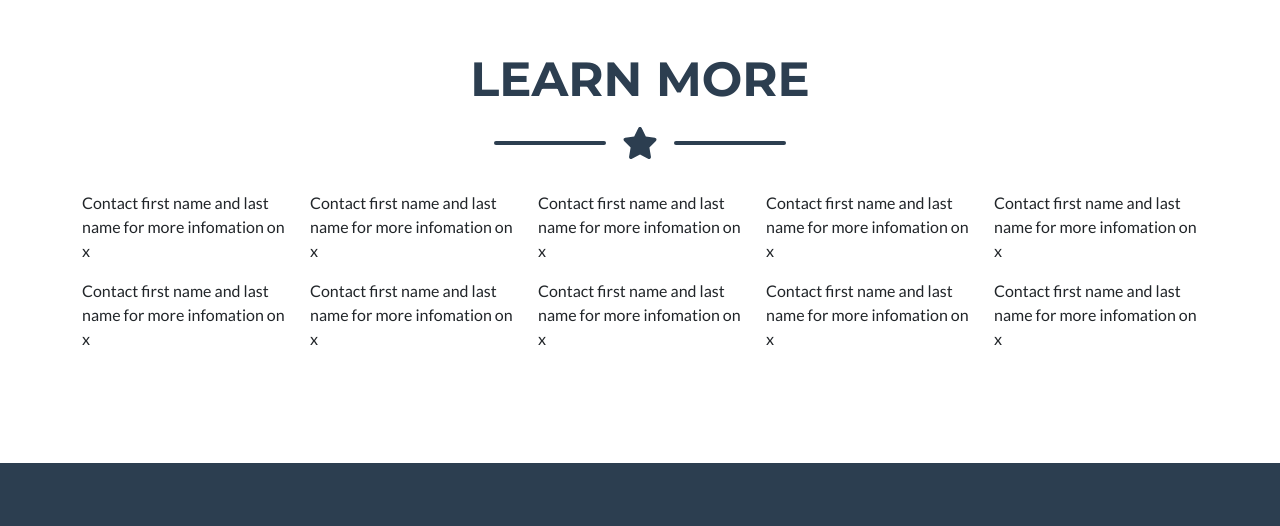
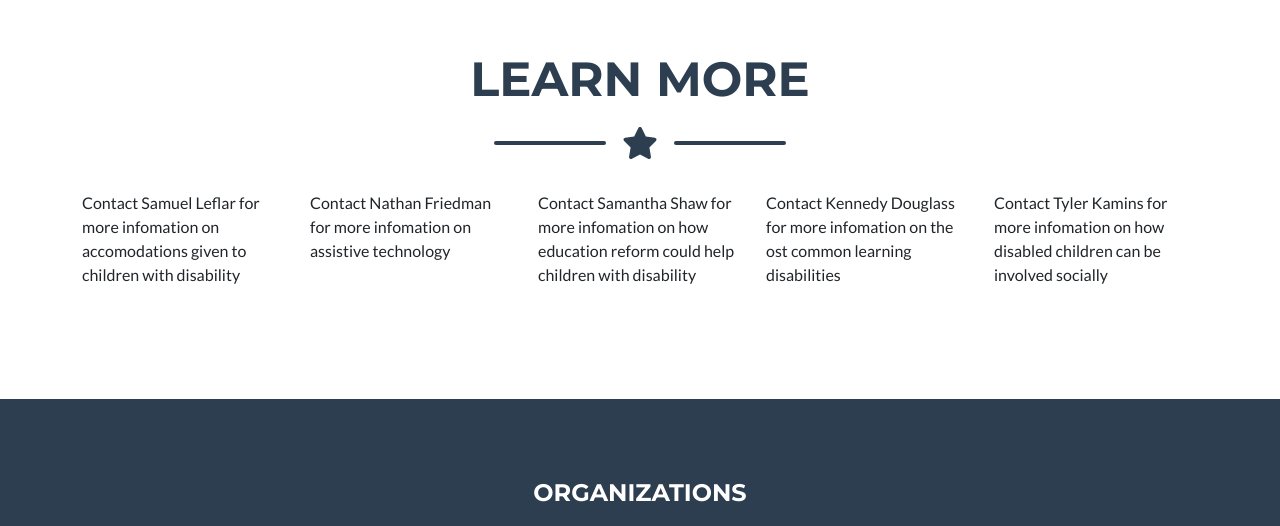
Before and after one commit to ISS210Team34/ISS210SS23Team34, a plain HTML site: page index.html in a window 1280 px wide. Shown: the part 2179-2705 px from the top of the page. Drawn offline with nearby package versions, Linux system fonts and the light colour scheme.

Commit message:
Update index.html

```diff
--- a/index.html
+++ b/index.html
@@ -159,18 +159,11 @@ Research has found that 8-10% of American children under the age of 18 have some
                 </div>
                <!--List Contributor's Names and attributions-->
                 <div class="row justify-content-center">
-                    <div class="col-sm"><p>Contact first name and last name for more infomation on x</p></div>
-                    <div class="col-sm"><p>Contact first name and last name for more infomation on x</p></div>
-                    <div class="col-sm"><p>Contact first name and last name for more infomation on x</p></div>
-                    <div class="col-sm"><p>Contact first name and last name for more infomation on x</p></div>
-                    <div class="col-sm"><p>Contact first name and last name for more infomation on x</p></div>
-                </div>
-                <div class="row justify-content-center">
-                    <div class="col-sm"><p>Contact first name and last name for more infomation on x</p></div>
-                    <div class="col-sm"><p>Contact first name and last name for more infomation on x</p></div>
-                    <div class="col-sm"><p>Contact first name and last name for more infomation on x</p></div>
-                    <div class="col-sm"><p>Contact first name and last name for more infomation on x</p></div>
-                    <div class="col-sm"><p>Contact first name and last name for more infomation on x</p></div>
+                    <div class="col-sm"><p>Contact Samuel Leflar for more infomation on accomodations given to children with disability</p></div>
+                    <div class="col-sm"><p>Contact Nathan Friedman for more infomation on assistive technology</p></div>
+                    <div class="col-sm"><p>Contact Samantha Shaw for more infomation on how education reform could help children with disability</p></div>
+                    <div class="col-sm"><p>Contact Kennedy Douglass for more infomation on the ost common learning disabilities</p></div>
+                    <div class="col-sm"><p>Contact Tyler Kamins for more infomation on how disabled children can be involved socially</p></div>
                 </div>
             </div>
         </section>
```
